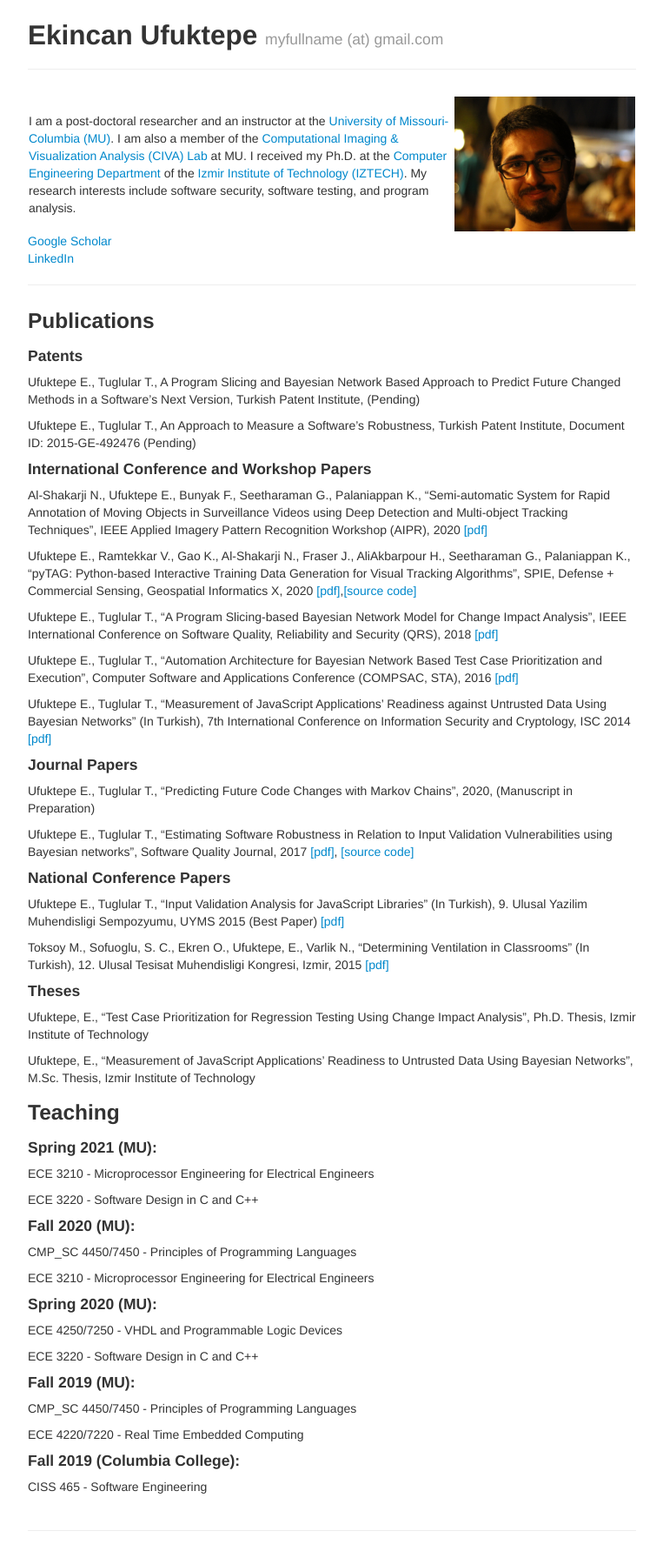
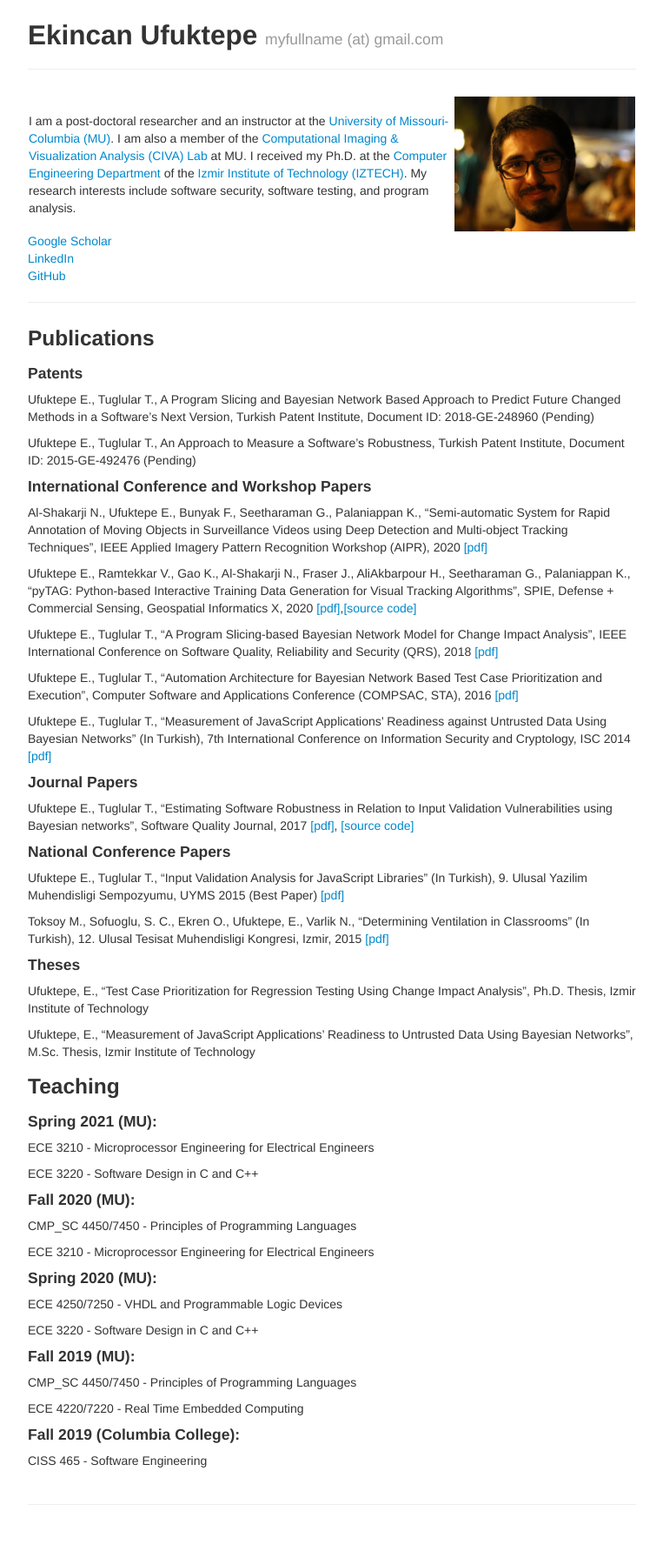
Before and after one commit to ekincanufuktepe/ekincanufuktepe.github.io, a Jekyll site: the page built from index.md, in a window 1280 px wide. Shown: the whole page at 87% size, without its empty margins (258-1021 px from the left). Built offline with Jekyll 4.4.1, drawn with Linux system fonts in a browser that asks for light colours; after the commit the page ends 1761 px from its top, so only the background shows below that.

Commit message:
Publications updated

```diff
--- a/index.md
+++ b/index.md
@@ -12,6 +12,7 @@ author: Ekincan Ufuktepe
 
 [Google Scholar](https://scholar.google.com/citations?user=nMoEPfwAAAAJ&hl=en)
 [LinkedIn](https://www.linkedin.com/in/ekincan-ufuktepe-8a208944/)
+[GitHub](https://github.com/ekincanufuktepe)
 
 ---
 
@@ -19,11 +20,15 @@ author: Ekincan Ufuktepe
 
 #### Patents
 
-Ufuktepe E., Tuglular T., A Program Slicing and Bayesian Network Based Approach to Predict Future Changed Methods in a Software's Next Version, Turkish Patent Institute, (Pending)
+Ufuktepe E., Tuglular T., A Program Slicing and Bayesian Network Based Approach to Predict Future Changed Methods in a Software's Next Version, Turkish Patent Institute, Document ID: 2018-GE-248960 (Pending)
 
 Ufuktepe E., Tuglular T., An Approach to Measure a Software's Robustness, Turkish Patent Institute, Document ID: 2015-GE-492476 (Pending)
 
 #### International Conference and Workshop Papers
+
+<!-- Ufuktepe E., Tuglular T., "Predicting Future Code Changes with Markov Chains", Computer Software and Applications Conference (COMPSAC), 2021 [[pdf]](/paper/2016_COMPSAC_Ufuktepe_Tuglular.pdf) -->
+
+<!-- Ufuktepe E., Kavzak Ufuktepe D. Karabulut K., "MKEA-TCP: A Mutant Kill-based Local Search Augmented Evolutionary Algorithm Approach for Test Case Prioritization", Computer Software and Applications Conference (COMPSAC), 2021 [[pdf]](/paper/2016_COMPSAC_Ufuktepe_Tuglular.pdf)-->
 
 Al-Shakarji N., Ufuktepe E., Bunyak F., Seetharaman G., Palaniappan K., "Semi-automatic System for Rapid Annotation of Moving Objects in Surveillance Videos using Deep Detection and Multi-object Tracking Techniques", IEEE Applied Imagery Pattern Recognition Workshop (AIPR), 2020 [[pdf]]()
 
@@ -37,7 +42,7 @@ Ufuktepe E., Tuglular T., "Measurement of JavaScript Applications' Readiness aga
 
 
 #### Journal Papers
-Ufuktepe E., Tuglular T., "Predicting Future Code Changes with Markov Chains", 2020, (Manuscript in Preparation)
+<!-- Ufuktepe E., Tuglular T., "Predicting Future Code Changes with Markov Chains", 2020, (Manuscript in Preparation) -->
 
 Ufuktepe E., Tuglular T., "Estimating Software Robustness in Relation to Input Validation Vulnerabilities using Bayesian networks", Software Quality Journal, 2017 [[pdf]](/paper/2017_SQJ_Ufuktepe_Tuglular.pdf), [[source code]](https://github.com/ekincanufuktepe/Measuring-Robustness-Against-Input-Validation-Attacks)
 
```
